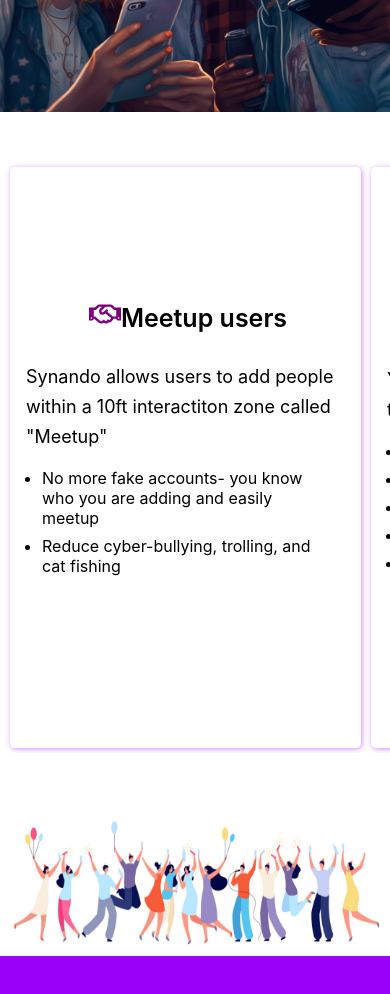
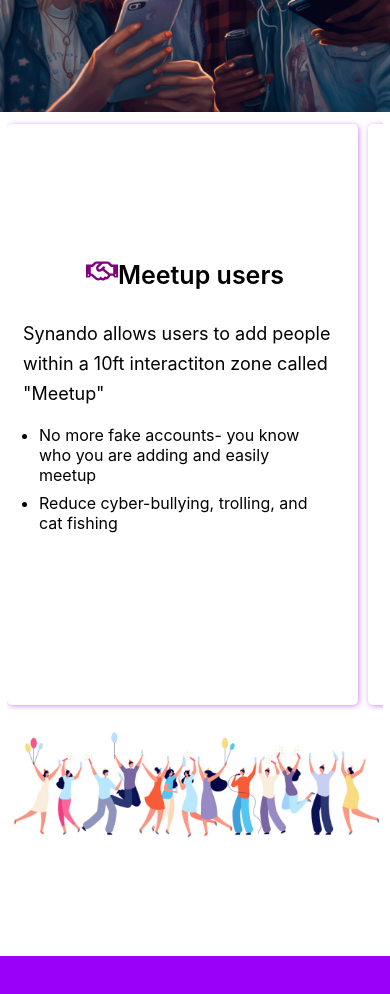
Before and after one commit to WGtechy/about-synando, a React (Create React App) app: page / in a window 390 px wide. Shown: the part 2420-3414 px from the top of the page. Built offline with nearby package versions, Linux system fonts and the light colour scheme.

Commit message:
minor changes

```diff
--- a/src/App.scss
+++ b/src/App.scss
@@ -581,27 +581,28 @@ html {
 
   .features {
     overflow: scroll;
+    flex-direction: column;
+    width: 100vw;
     .peopleImg {
       width: 100vw;
-    }
+    };
     .mobile {
       display: flex;
       flex-direction: column;
       position: relative;
-        height: 100vh;
-      .content {
-        margin: 25px 5px;
-        justify-content: space-between;
-    // overflow-x: hidden;
 
         .sectionContainer {
+          ::-webkit-scrollbar {
+            display: none
+          }
+
+          justify-content: space-between;
           scroll-snap-type: x mandatory;
-    margin: 25px auto;
-    overflow: scroll;
+          margin: 7px;
           display: flex;
           flex-direction: row;
-    overflow-x: hidden;
           height: 70vh;
+          overflow: scroll;
          .section {
           display: flex;
           align-items: center;
@@ -632,6 +633,7 @@ html {
                   font-size: 18px;
                   background: #fff;
                   padding: 1rem;
+                  width: inherit;
                   .description {
                     line-height: 30px;
                     font-size: 18px;
@@ -646,10 +648,6 @@ html {
                 }
               }
 
-  }
-      }
-       .peopleImg {
-        width: 100vw;
         }
 
     }
--- a/src/views/Features.js
+++ b/src/views/Features.js
@@ -67,7 +67,6 @@ const Features = ({observer}) => {
         </div>
       </div>
       <div className="mobile">
-        <div className="content">
         <div className='sectionContainer'>
           {cards.map((item, i) => (
             <div className={`section ${item.className}`} key={i}>
@@ -88,16 +87,13 @@ const Features = ({observer}) => {
             </div>
           ))}
           </div>
-
-        </div>
-          <img
+      </div>
+      <img
         src={people}
         className="peopleImg mobile"
         alt="people"
         onContextMenu={(e) => e.preventDefault()}
       />
-      </div>
-
     </div>
   );
 };
```
Lines whose indentation alone changed are shown as unchanged.
